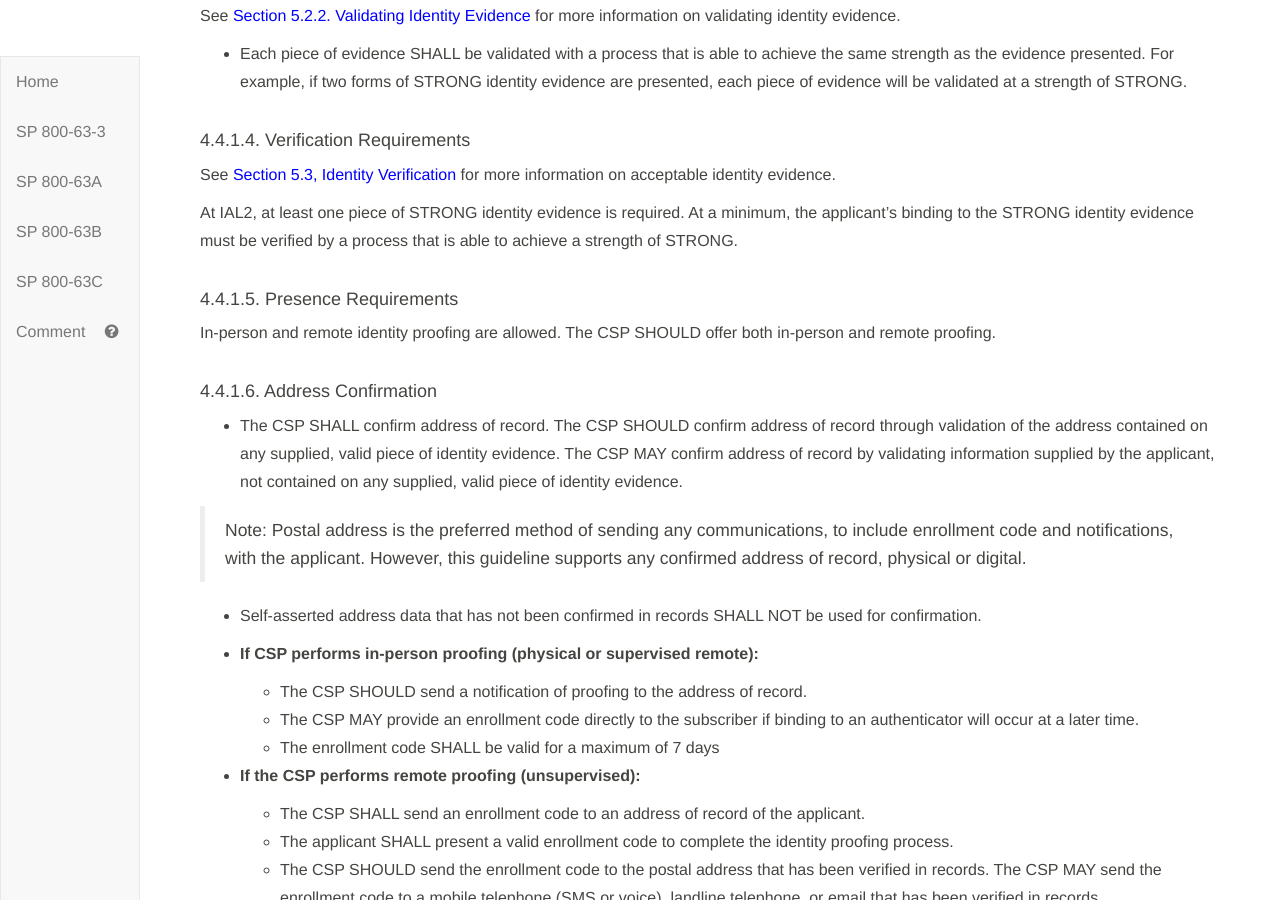
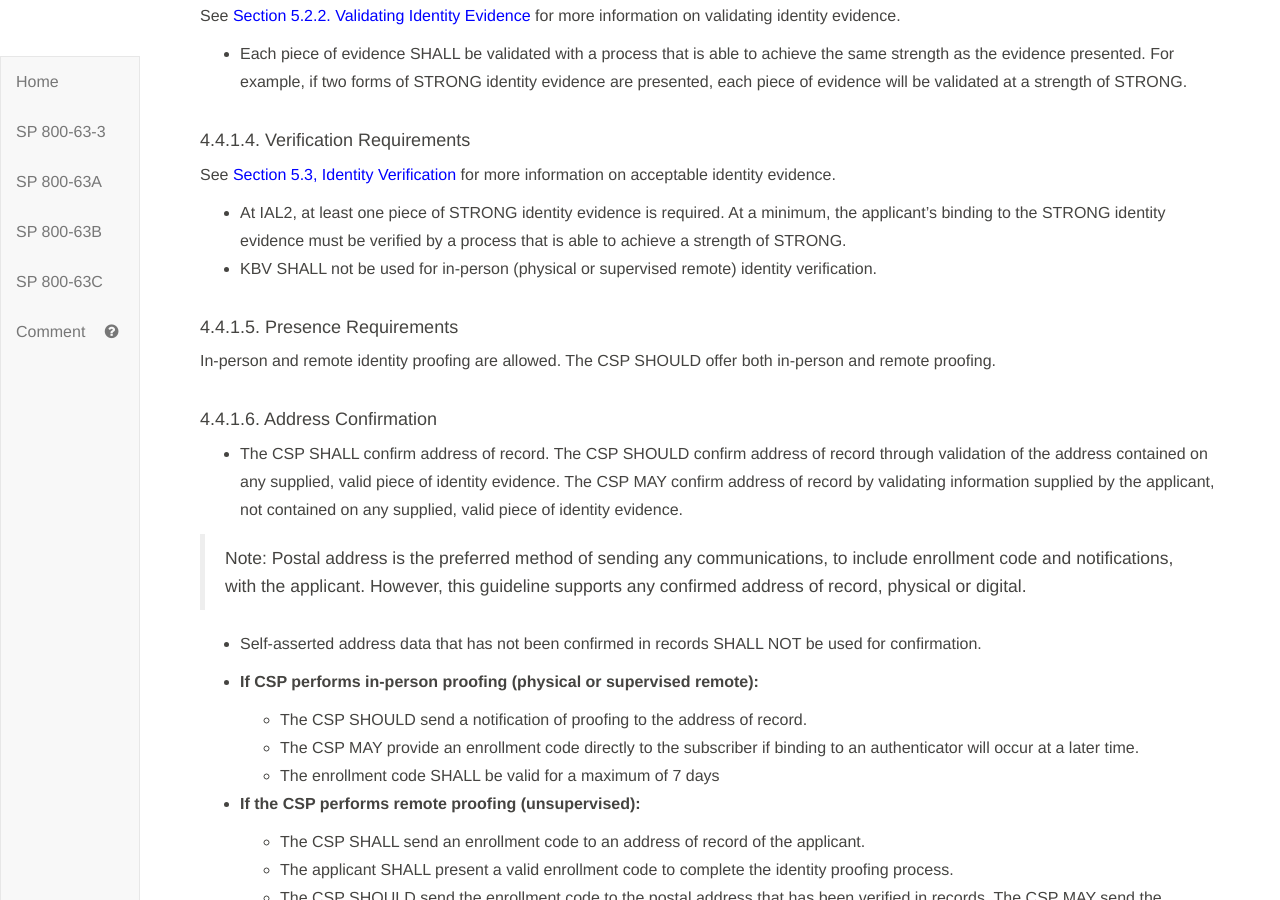
Before and after one commit to usnistgov/800-63-3, a Jekyll site: the page built from sp800-63a/sec4_ial.md, in a window 1280 px wide and 900 px high, scrolled down 3638 px. Built offline with Jekyll 4.4.1, drawn with Linux system fonts in a browser that asks for light colours; our own code applies the rules of GitHub Pages for plain Markdown files; some of the changed text lies outside the part shown.

Commit message:
Closes #1054

```diff
--- a/sp800-63a/sec4_ial.md
+++ b/sp800-63a/sec4_ial.md
@@ -104,7 +104,8 @@
 
 See [Section 5.3, Identity Verification](#verify) for more information on acceptable identity evidence.
 
-At IAL2, at least one piece of STRONG identity evidence is required. At a minimum, the applicant's binding to the STRONG identity evidence must be verified by a process that is able to achieve a strength of STRONG.
+- At IAL2, at least one piece of STRONG identity evidence is required. At a minimum, the applicant's binding to the STRONG identity evidence must be verified by a process that is able to achieve a strength of STRONG.
+- KBV SHALL not be used for in-person (physical or supervised remote) identity verification.
 
 #### 4.4.1.5. Presence Requirements
 
@@ -173,6 +174,7 @@
 See [Section 5.3, Identity Verification](#verify) for more information on acceptable identity evidence.
 
 - At IAL3, when SUPERIOR identity evidence is collected, the applicant's binding to the SUPERIOR identity evidence must be verified by a process that is able to achieve a strength of SUPERIOR. If the CSP only collects two pieces of STRONG identity evidence, the applicant's binding to *both* pieces of STRONG identity evidence must be verified by a process that is able to achieve a strength of STRONG.
+- KBV SHALL not be used for in-person (physical or supervised remote) identity verification.
 
 #### 4.5.5. Presence Requirements
 
```
